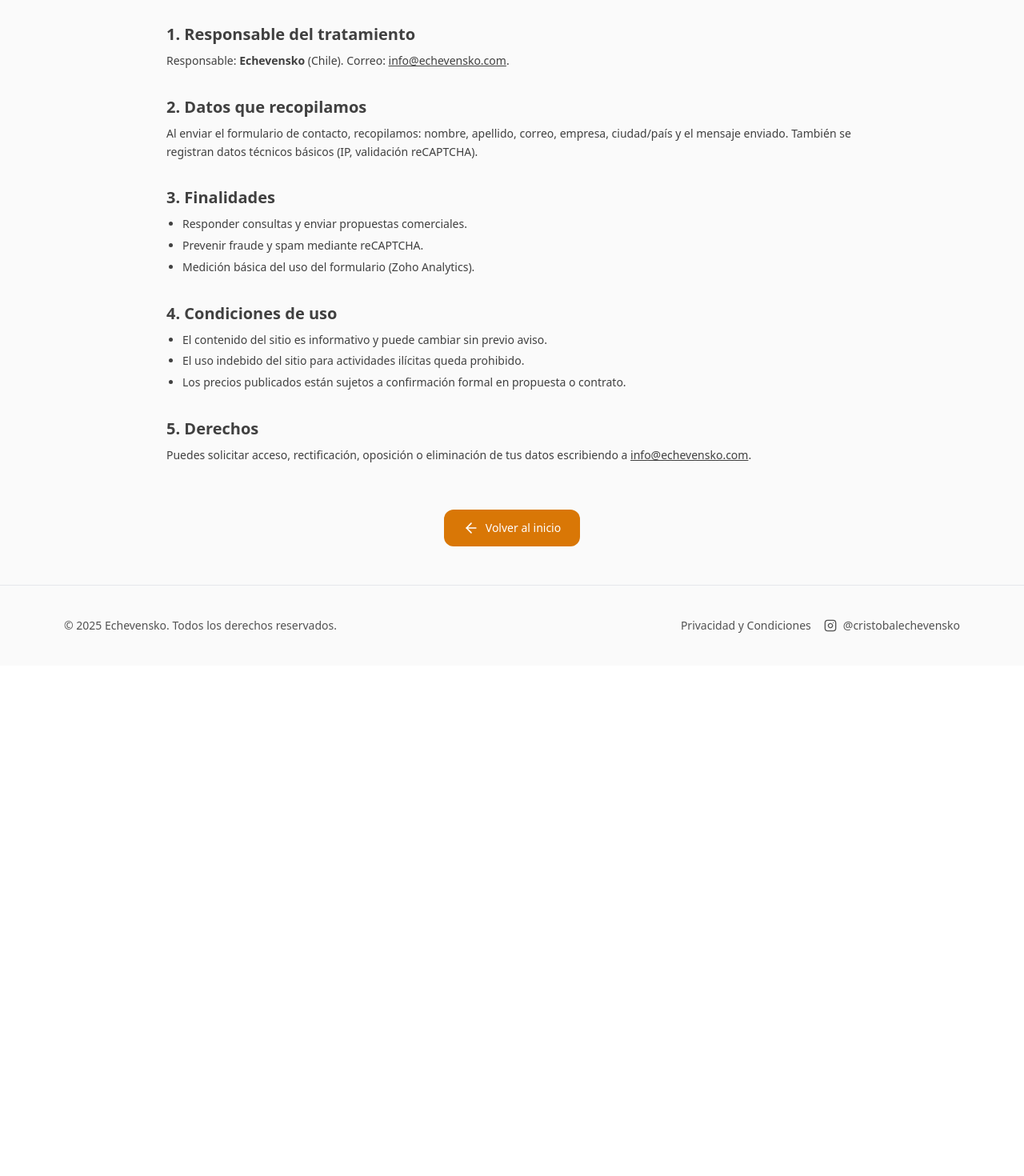
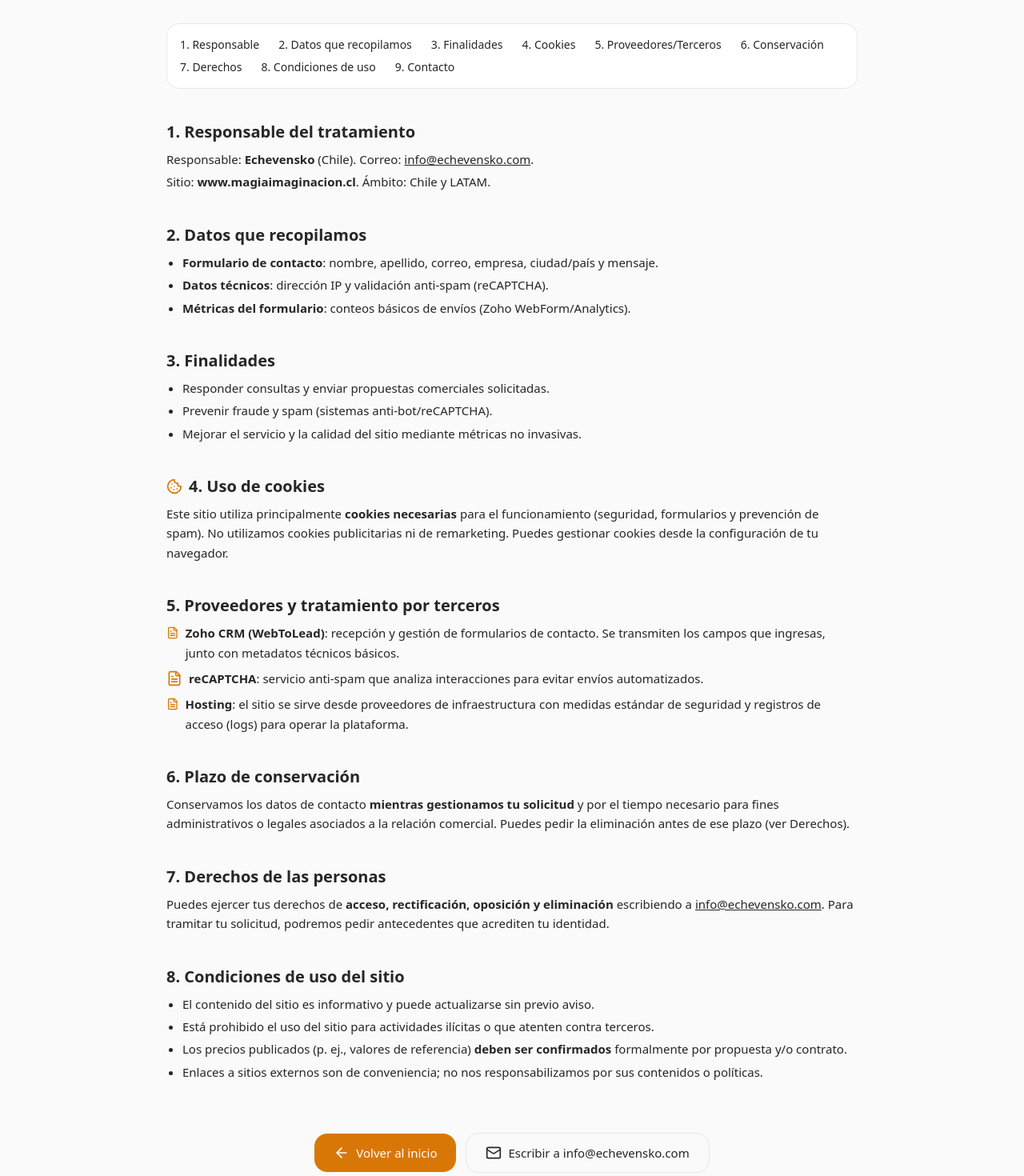
Before and after one commit to TronxGroup/Echevensko, a Next.js app: page /privacidad-condiciones in a window 1280 px wide. Shown: the part 280-1750 px from the top of the page at 80% size. Before the commit the page ends 1112 px from the top, so only its background shows below. Built offline with nearby package versions, Linux system fonts and the light colour scheme.

Commit message:
Update page.tsx

```diff
--- a/app/privacidad-condiciones/page.tsx
+++ b/app/privacidad-condiciones/page.tsx
@@ -1,122 +1,203 @@
 // app/privacidad-condiciones/page.tsx
-import Script from "next/script";
-import { ShieldCheck, Instagram, ArrowLeft } from "lucide-react";
+import React from "react";
+import Link from "next/link";
+import { ShieldCheck, ArrowLeft, Instagram, Cookie, FileText, Mail } from "lucide-react";
+
+export const dynamic = "force-static";
 
 export const metadata = {
-  title: "Privacidad y Condiciones | Echevensko",
+  metadataBase: new URL("https://www.magiaimaginacion.cl"),
+  title: "Privacidad y Condiciones | La Magia de la Imaginación",
   description:
-    "Política de Privacidad y Condiciones de uso del sitio empresas.echevensko.com",
+    "Política de Privacidad y Condiciones de uso del sitio www.magiaimaginacion.cl: qué datos recopilamos, para qué los usamos y cómo ejercer tus derechos.",
+  alternates: { canonical: "https://www.magiaimaginacion.cl/privacidad-condiciones" },
   robots: { index: true, follow: true },
+  openGraph: {
+    type: "article",
+    url: "https://www.magiaimaginacion.cl/privacidad-condiciones",
+    title: "Privacidad y Condiciones | La Magia de la Imaginación",
+    siteName: "La Magia de la Imaginación",
+    description:
+      "Transparencia sobre el tratamiento de datos personales, cookies y términos de uso del sitio.",
+    images: [{ url: "/images/og-cover.jpg", width: 1200, height: 630, alt: "La Magia de la Imaginación" }],
+    locale: "es_CL",
+  },
+  twitter: {
+    card: "summary_large_image",
+    title: "Privacidad y Condiciones | La Magia de la Imaginación",
+    description:
+      "Transparencia sobre el tratamiento de datos personales, cookies y términos de uso del sitio.",
+    images: ["/images/og-cover.jpg"],
+  },
 };
 
 export default function PrivacidadCondicionesPage() {
   return (
     <div className="min-h-screen flex flex-col bg-neutral-50 text-neutral-900">
-      {/* Enviar evento a GTM al cargar esta página */}
-      <Script id="view-privacidad-condiciones" strategy="afterInteractive">
-        {`
-          window.dataLayer = window.dataLayer || [];
-          window.dataLayer.push({ event: "view_privacidad_condiciones" });
-        `}
-      </Script>
-
       {/* HERO */}
       <header className="border-b bg-white">
         <div className="mx-auto max-w-4xl px-4 py-12 text-center">
-          <ShieldCheck className="h-12 w-12 text-amber-600 mx-auto mb-4" />
-          <h1 className="text-3xl md:text-4xl font-extrabold">
+          <ShieldCheck className="h-12 w-12 text-amber-600 mx-auto mb-4" aria-hidden />
+          <h1 className="text-3xl md:text-4xl font-extrabold tracking-tight">
             Privacidad y Condiciones
           </h1>
           <p className="mt-3 text-neutral-700">
-            Conoce cómo tratamos tus datos personales y las reglas de uso del
-            sitio <strong>empresas.echevensko.com</strong>.
+            Conoce cómo tratamos tus datos personales y las reglas de uso del sitio{" "}
+            <strong>www.magiaimaginacion.cl</strong>.
           </p>
-          <p className="mt-1 text-sm text-neutral-500">
-            Última actualización: 15 Sep 2025
-          </p>
+          <p className="mt-1 text-sm text-neutral-500">Última actualización: 15 Sep 2025</p>
         </div>
       </header>
 
       {/* CONTENIDO */}
-      <main className="flex-grow mx-auto max-w-4xl px-4 py-12 space-y-8 text-sm text-neutral-700 leading-relaxed">
-        <section>
+      <main className="flex-grow mx-auto max-w-4xl px-4 py-12 space-y-10 text-[15px] text-neutral-800 leading-relaxed">
+        {/* Índice */}
+        <nav aria-label="Índice" className="rounded-2xl bg-white border p-4">
+          <ul className="flex flex-wrap gap-x-6 gap-y-2 text-sm">
+            <li><a className="hover:underline" href="#responsable">1. Responsable</a></li>
+            <li><a className="hover:underline" href="#datos">2. Datos que recopilamos</a></li>
+            <li><a className="hover:underline" href="#finalidades">3. Finalidades</a></li>
+            <li><a className="hover:underline" href="#cookies">4. Cookies</a></li>
+            <li><a className="hover:underline" href="#terceros">5. Proveedores/Terceros</a></li>
+            <li><a className="hover:underline" href="#conservacion">6. Conservación</a></li>
+            <li><a className="hover:underline" href="#derechos">7. Derechos</a></li>
+            <li><a className="hover:underline" href="#condiciones">8. Condiciones de uso</a></li>
+            <li><a className="hover:underline" href="#contacto">9. Contacto</a></li>
+          </ul>
+        </nav>
+
+        <section id="responsable">
           <h2 className="text-xl font-semibold">1. Responsable del tratamiento</h2>
           <p className="mt-2">
             Responsable: <strong>Echevensko</strong> (Chile). Correo:{" "}
-            <a href="mailto:info@echevensko.com" className="underline">
-              info@echevensko.com
-            </a>
-            .
+            <a href="mailto:info@echevensko.com" className="underline">info@echevensko.com</a>.
+          </p>
+          <p className="mt-1">
+            Sitio: <strong>www.magiaimaginacion.cl</strong>. Ámbito: Chile y LATAM.
           </p>
         </section>
 
-        <section>
+        <section id="datos">
           <h2 className="text-xl font-semibold">2. Datos que recopilamos</h2>
-          <p className="mt-2">
-            Al enviar el formulario de contacto, recopilamos: nombre, apellido,
-            correo, empresa, ciudad/país y el mensaje enviado. También se
-            registran datos técnicos básicos (IP, validación reCAPTCHA).
-          </p>
-        </section>
-
-        <section>
-          <h2 className="text-xl font-semibold">3. Finalidades</h2>
-          <ul className="list-disc pl-5 mt-2 space-y-1">
-            <li>Responder consultas y enviar propuestas comerciales.</li>
-            <li>Prevenir fraude y spam mediante reCAPTCHA.</li>
-            <li>Medición básica del uso del formulario (Zoho Analytics).</li>
-          </ul>
-        </section>
-
-        <section>
-          <h2 className="text-xl font-semibold">4. Condiciones de uso</h2>
           <ul className="list-disc pl-5 mt-2 space-y-1">
             <li>
-              El contenido del sitio es informativo y puede cambiar sin previo
-              aviso.
+              <strong>Formulario de contacto</strong>: nombre, apellido, correo, empresa, ciudad/país y mensaje.
             </li>
             <li>
-              El uso indebido del sitio para actividades ilícitas queda
-              prohibido.
+              <strong>Datos técnicos</strong>: dirección IP y validación anti-spam (reCAPTCHA).
             </li>
             <li>
-              Los precios publicados están sujetos a confirmación formal en
-              propuesta o contrato.
+              <strong>Métricas del formulario</strong>: conteos básicos de envíos (Zoho WebForm/Analytics).
             </li>
           </ul>
         </section>
 
-        <section>
-          <h2 className="text-xl font-semibold">5. Derechos</h2>
+        <section id="finalidades">
+          <h2 className="text-xl font-semibold">3. Finalidades</h2>
+          <ul className="list-disc pl-5 mt-2 space-y-1">
+            <li>Responder consultas y enviar propuestas comerciales solicitadas.</li>
+            <li>Prevenir fraude y spam (sistemas anti-bot/reCAPTCHA).</li>
+            <li>Mejorar el servicio y la calidad del sitio mediante métricas no invasivas.</li>
+          </ul>
+        </section>
+
+        <section id="cookies">
+          <h2 className="text-xl font-semibold flex items-center gap-2">
+            <Cookie className="h-5 w-5 text-amber-600" aria-hidden /> 4. Uso de cookies
+          </h2>
           <p className="mt-2">
-            Puedes solicitar acceso, rectificación, oposición o eliminación de
-            tus datos escribiendo a{" "}
-            <a href="mailto:info@echevensko.com" className="underline">
-              info@echevensko.com
-            </a>
-            .
+            Este sitio utiliza principalmente <strong>cookies necesarias</strong> para el funcionamiento
+            (seguridad, formularios y prevención de spam). No utilizamos cookies publicitarias ni de
+            remarketing. Puedes gestionar cookies desde la configuración de tu navegador.
           </p>
         </section>
 
-        {/* Botón Volver */}
-        <div className="text-center pt-6">
-          <a
-            href="/"
-            className="inline-flex items-center gap-2 rounded-xl bg-amber-600 text-white px-6 py-3 font-medium hover:bg-amber-700"
-          >
-            <ArrowLeft className="h-5 w-5" /> Volver al inicio
-          </a>
-        </div>
+        <section id="terceros">
+          <h2 className="text-xl font-semibold">5. Proveedores y tratamiento por terceros</h2>
+          <div className="mt-2 space-y-2">
+            <p className="flex items-start gap-2">
+              <FileText className="h-5 w-5 mt-0.5 text-amber-600" aria-hidden />
+              <span>
+                <strong>Zoho CRM (WebToLead)</strong>: recepción y gestión de formularios de contacto.
+                Se transmiten los campos que ingresas, junto con metadatos técnicos básicos.
+              </span>
+            </p>
+            <p className="flex items-start gap-2">
+              <FileText className="h-5 w-5 mt-0.5 text-amber-600" aria-hidden />
+              <span>
+                <strong>reCAPTCHA</strong>: servicio anti-spam que analiza interacciones para evitar envíos automatizados.
+              </span>
+            </p>
+            <p className="flex items-start gap-2">
+              <FileText className="h-5 w-5 mt-0.5 text-amber-600" aria-hidden />
+              <span>
+                <strong>Hosting</strong>: el sitio se sirve desde proveedores de infraestructura con medidas estándar
+                de seguridad y registros de acceso (logs) para operar la plataforma.
+              </span>
+            </p>
+          </div>
+        </section>
+
+        <section id="conservacion">
+          <h2 className="text-xl font-semibold">6. Plazo de conservación</h2>
+          <p className="mt-2">
+            Conservamos los datos de contacto <strong>mientras gestionamos tu solicitud</strong> y por el tiempo
+            necesario para fines administrativos o legales asociados a la relación comercial. Puedes pedir la
+            eliminación antes de ese plazo (ver Derechos).
+          </p>
+        </section>
+
+        <section id="derechos">
+          <h2 className="text-xl font-semibold">7. Derechos de las personas</h2>
+          <p className="mt-2">
+            Puedes ejercer tus derechos de <strong>acceso, rectificación, oposición y eliminación</strong> escribiendo a{" "}
+            <a href="mailto:info@echevensko.com" className="underline">info@echevensko.com</a>. Para tramitar tu
+            solicitud, podremos pedir antecedentes que acrediten tu identidad.
+          </p>
+        </section>
+
+        <section id="condiciones">
+          <h2 className="text-xl font-semibold">8. Condiciones de uso del sitio</h2>
+          <ul className="list-disc pl-5 mt-2 space-y-1">
+            <li>El contenido del sitio es informativo y puede actualizarse sin previo aviso.</li>
+            <li>Está prohibido el uso del sitio para actividades ilícitas o que atenten contra terceros.</li>
+            <li>
+              Los precios publicados (p. ej., valores de referencia) <strong>deben ser confirmados</strong> formalmente
+              por propuesta y/o contrato.
+            </li>
+            <li>
+              Enlaces a sitios externos son de conveniencia; no nos responsabilizamos por sus contenidos o políticas.
+            </li>
+          </ul>
+        </section>
+
+        {/* CTA inferior */}
+        <section id="contacto" className="text-center pt-6">
+          <div className="inline-flex flex-col sm:flex-row items-center gap-3">
+            <Link
+              href="/"
+              className="inline-flex items-center gap-2 rounded-2xl bg-amber-600 text-white px-6 py-3 font-medium hover:bg-amber-700"
+            >
+              <ArrowLeft className="h-5 w-5" aria-hidden /> Volver al inicio
+            </Link>
+            <a
+              href="mailto:info@echevensko.com"
+              className="inline-flex items-center gap-2 rounded-2xl border px-6 py-3 font-medium hover:bg-neutral-50"
+            >
+              <Mail className="h-5 w-5" aria-hidden /> Escribir a info@echevensko.com
+            </a>
+          </div>
+        </section>
       </main>
 
-      {/* FOOTER */}
+      {/* FOOTER (coherente con el resto del sitio) */}
       <footer className="border-t">
         <div className="mx-auto max-w-6xl px-4 py-10 text-sm text-neutral-600 flex flex-col md:flex-row items-center justify-between gap-3">
           <p>© {new Date().getFullYear()} Echevensko. Todos los derechos reservados.</p>
           <div className="flex items-center gap-4">
-            <a href="/privacidad-condiciones" className="hover:text-neutral-800">
+            <Link href="/privacidad-condiciones" className="hover:text-neutral-800">
               Privacidad y Condiciones
-            </a>
+            </Link>
             <a
               href="https://instagram.com/cristobalechevensko"
               target="_blank"
```
